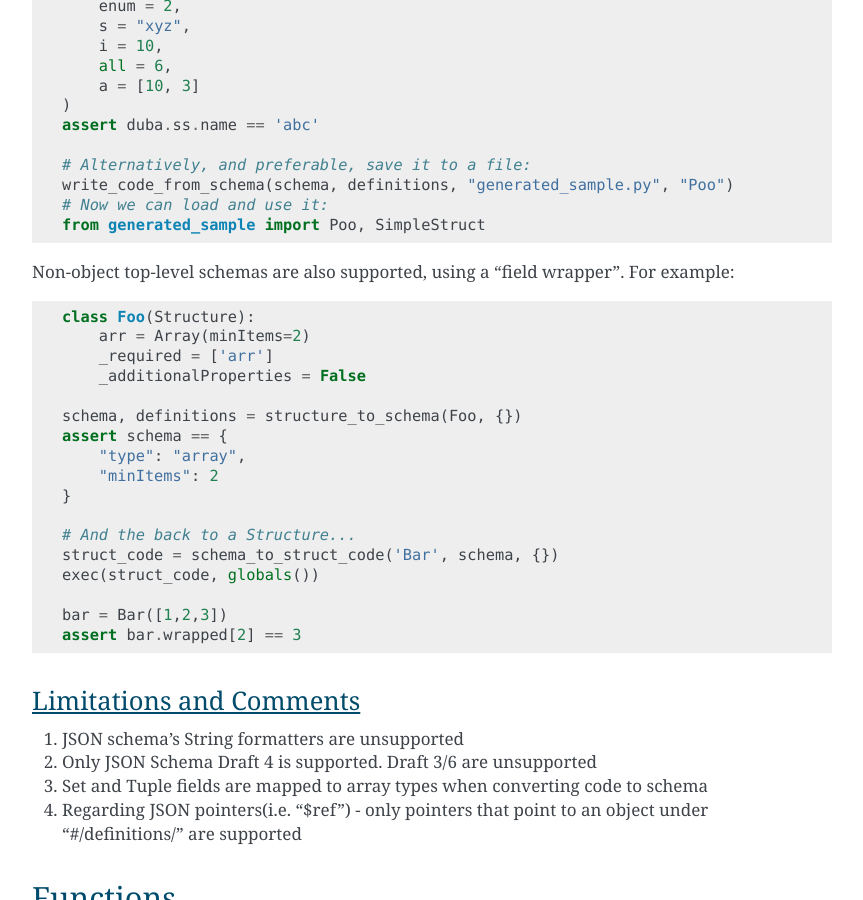
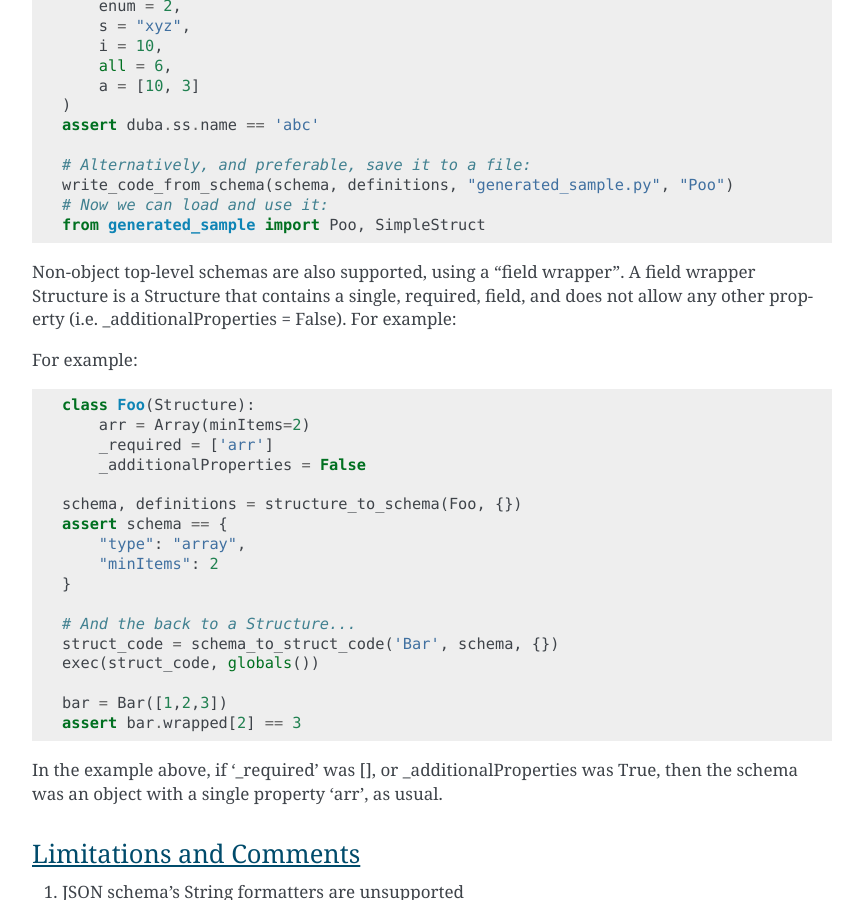
Before and after one commit to loyada/typedpy, a Sphinx documentation site: the page built from docs/json_schema.rst, in a window 1280 px wide and 900 px high, scrolled down 2511 px. Shown: the whole window, without its empty margins (218-1081 px from the left). Built offline with Sphinx 7.4.7, drawn with Linux system fonts in a browser that asks for light colours.

Commit message:
added a test and explanation for field wrapper

```diff
--- a/docs/json_schema.rst
+++ b/docs/json_schema.rst
@@ -131,7 +131,11 @@ Mapping a JSON schema to code, inherently provides schema validation when the ge
     from generated_sample import Poo, SimpleStruct
 
 
-Non-object top-level schemas are also supported, using a "field wrapper". For example:
+Non-object top-level schemas are also supported, using a "field wrapper". A field wrapper Structure \
+is a Structure that contains a single, required, field, and does not allow any other property (i.e. _additionalProperties = False).
+For example:
+
+For example:
 
 .. code-block:: py
 
@@ -153,6 +157,8 @@ Non-object top-level schemas are also supported, using a "field wrapper". For ex
     bar = Bar([1,2,3])
     assert bar.wrapped[2] == 3
 
+In the example above, if '_required' was [], or _additionalProperties was True, then the schema was an object with
+a single property 'arr', as usual.
 
 
 Limitations and Comments
```
Also changed, not shown: 1 other file.
